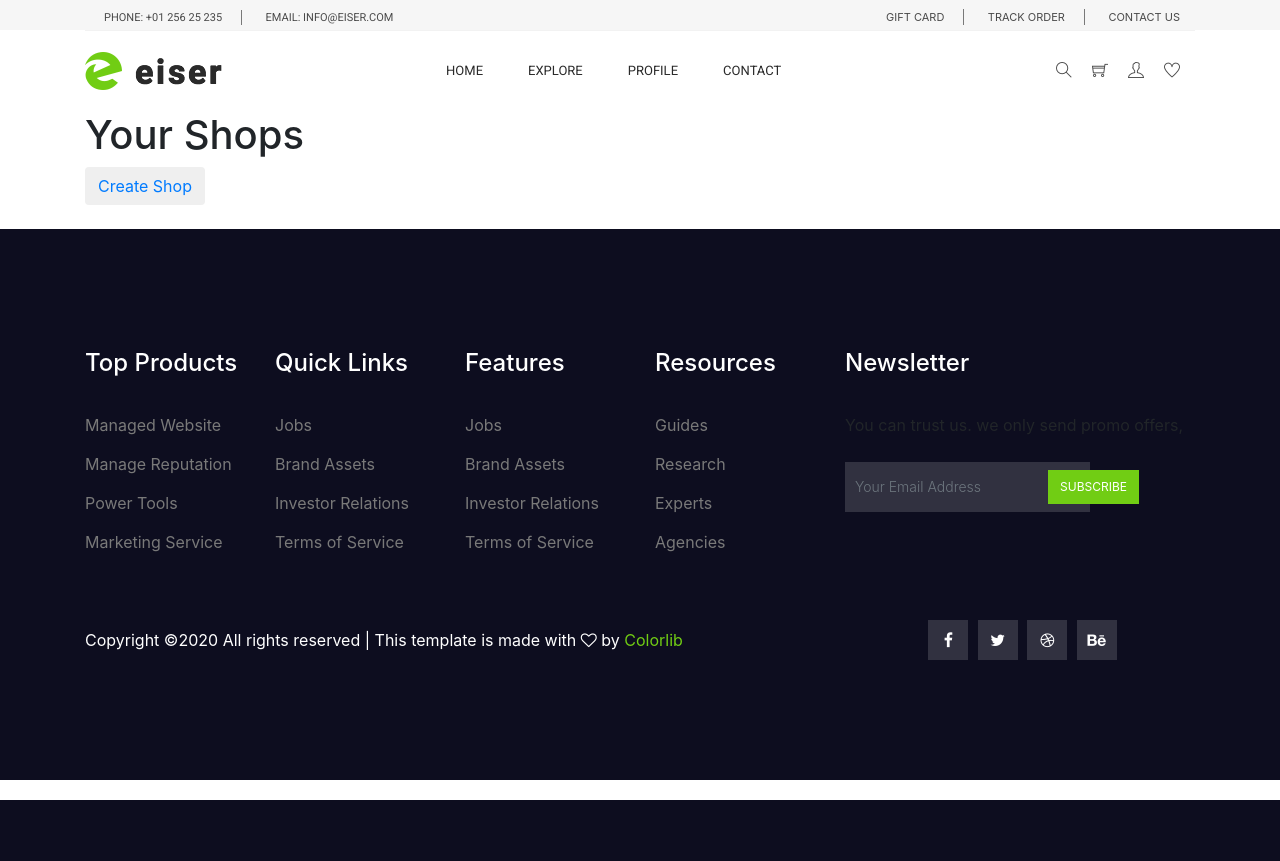
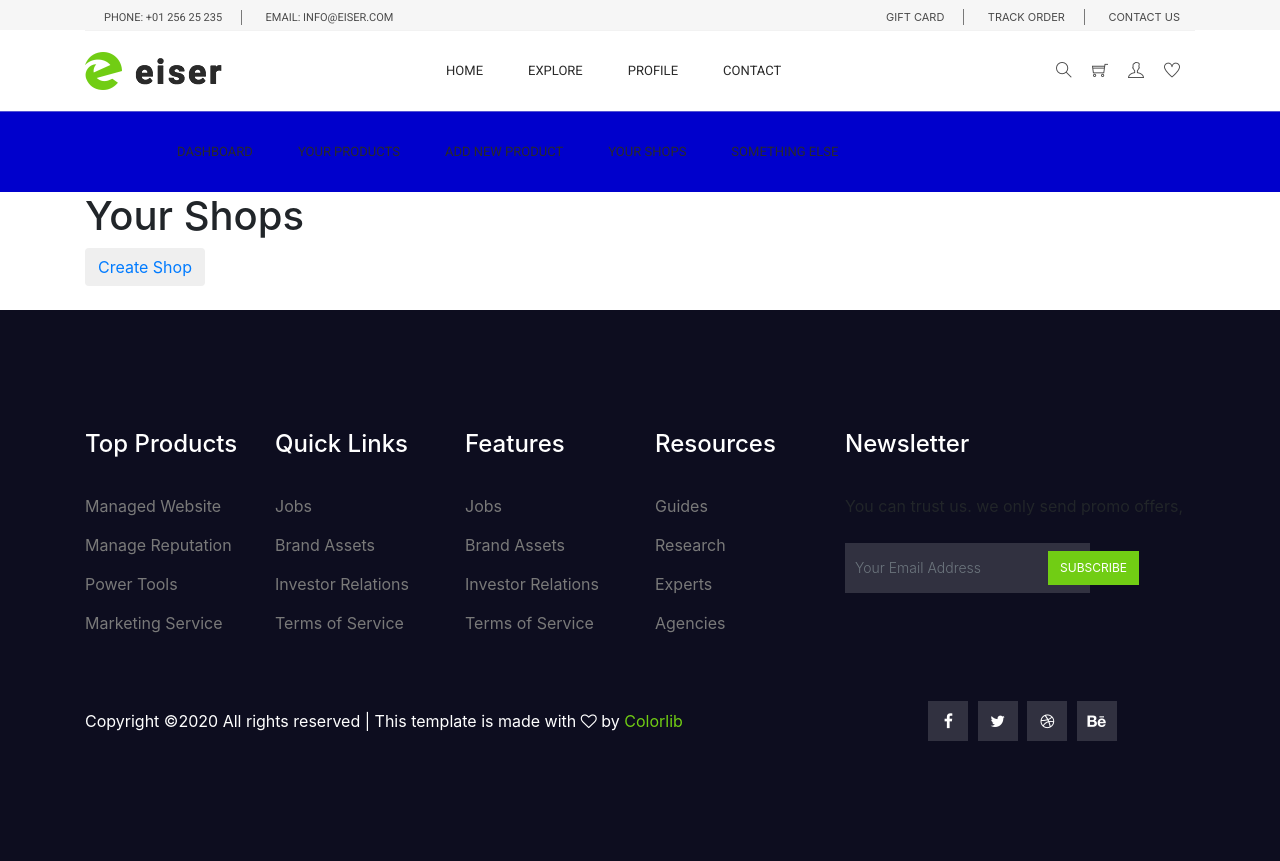
Before and after one commit to samirpatil2000/Django_eCommerce, a Django app: page /seller/ in a window 1280 px wide. Before the commit the page ends 800 px from the top, so only its background shows below. Run offline with Django 3.2, Linux system fonts and the light colour scheme; the first user in the database is signed in; data comes from the database, SQL or seed files in the repository; some libraries are stand-ins or nearby versions.

Commit message:
add product view is created for seller account

```diff
--- a/core/templates/aws/navbar.html
+++ b/core/templates/aws/navbar.html
@@ -187,8 +187,9 @@
               </div>
             </div>
           </nav>
+          </div>
         {% if user.sellerprofilecreateadmin %}
-          <nav class="navbar navbar-expand-lg navbar-primary w-100" style="background-color: #e3f2fd;">
+          <nav class="navbar navbar-expand-lg navbar-primary w-100" style="background-color: #0000cc;">
             <!-- Brand and toggle get grouped for better mobile display -->
             <!-- Collect the nav links, forms, and other content for toggling -->
             <div
@@ -201,10 +202,10 @@
                       <a class="nav-link" href="{% url 'seller_dashboard' %}">DashBoard</a>
                     </li>
                     <li class="nav-item">
-                      <a class="nav-link" href="#">Your Products</a>
+                      <a class="nav-link" href="">Your Products</a>
                     </li>
                     <li class="nav-item">
-                      <a class="nav-link" href="#">Sell Products</a>
+                      <a class="nav-link" href="{% url 'add_product' %}">Add New Product</a>
                     </li>
                     <li class="nav-item">
                       <a class="nav-link" href="{% url 'seller_home' %}">Your Shops</a>
@@ -237,6 +238,6 @@
           </nav>
         {% endif %}
 
-        </div>
+
       </div>
     </header>
--- a/seller_profile/models.py
+++ b/seller_profile/models.py
@@ -23,10 +23,10 @@ class SellerProfileCreateAdmin(models.Model):
 
 class SellerProfileForUser(models.Model):
     name=models.CharField(max_length=100,default="Seller")
-    user=models.ForeignKey(settings.AUTH_USER_MODEL,on_delete=models.CASCADE)
     seller_category=models.ForeignKey(SellerCategory,on_delete=models.CASCADE,blank=True,null=True)
     seller_profile=models.ForeignKey(SellerProfileCreateAdmin,on_delete=models.CASCADE)
+    user=models.ForeignKey(settings.AUTH_USER_MODEL,on_delete=models.CASCADE,blank=True,null=True)
 
 
     def __str__(self):
-        return f'{self.name} of {self.user.username}'
+        return f'{self.name} of {self.seller_profile.user.username}'
--- a/seller_profile/urls.py
+++ b/seller_profile/urls.py
@@ -9,6 +9,7 @@ urlpatterns = [
    # path('',HomeView.as_view(),name='index'),
    path('',views.seller_shops,name='seller_home'),
    path('create/',views.create_seller_profile_view,name='seller_profile_create'),
-   path('dashboard/',views.seller_dashbord,name='seller_dashboard')
+   path('dashboard/',views.seller_dashbord,name='seller_dashboard'),
+   path('add_product/',views.seller_add_item,name='add_product'),
 
 ]
--- a/seller_profile/views.py
+++ b/seller_profile/views.py
@@ -3,7 +3,7 @@ from django.contrib.auth.decorators import login_required
 from django.shortcuts import render, HttpResponse, redirect, get_object_or_404
 from .models import SellerProfileForUser,SellerProfileCreateAdmin
 from django.views.generic import CreateView
-from .forms import CreateSellerProfileForm
+from .forms import CreateSellerProfileForm,AddProductFrom
 # Create your views here.
 
 
@@ -22,6 +22,7 @@ def create_seller_profile_view(request):
             create_shop = form.save(commit=False)
             messages.info(request," You have successfully created your shop")
             create_shop.save()
+            context['form']=form
             return redirect('seller_home')
     return render(request, 'seller_profile/create_seller_form.html', {'form': form})
 
@@ -36,4 +37,23 @@ def seller_dashbord(request):
     context={
 
     }
+
     return render(request,'seller_profile/seller_dashboard.html',context)
+
+
+def seller_add_item(request):
+    addproductform=AddProductFrom(request.POST or None)
+    #sellerprofile_shop=get_object_or_404(SellerProfileForUser,user=request.user)
+    context={
+
+    }
+    if request.method =="POST":
+        if addproductform.is_valid():
+            #addproductform.instance.user = request.user
+            #addproductform.instance.slug = request.user
+            add_product=addproductform.save(commit=False)
+            add_product.save()
+            context['addproductform']=addproductform
+            messages.info(request,'Product is added')
+            return redirect('seller_home')
+    return render(request,'seller_profile/add_product_form.html' ,{'addproductform': addproductform})
```
Also changed, not shown: core/models.py (+30 -1 lines), seller_profile/forms.py (+7 -0 lines), seller_profile/templates/seller_profile/add_product_form.html (added, +16 -0 lines), db.sqlite3.
